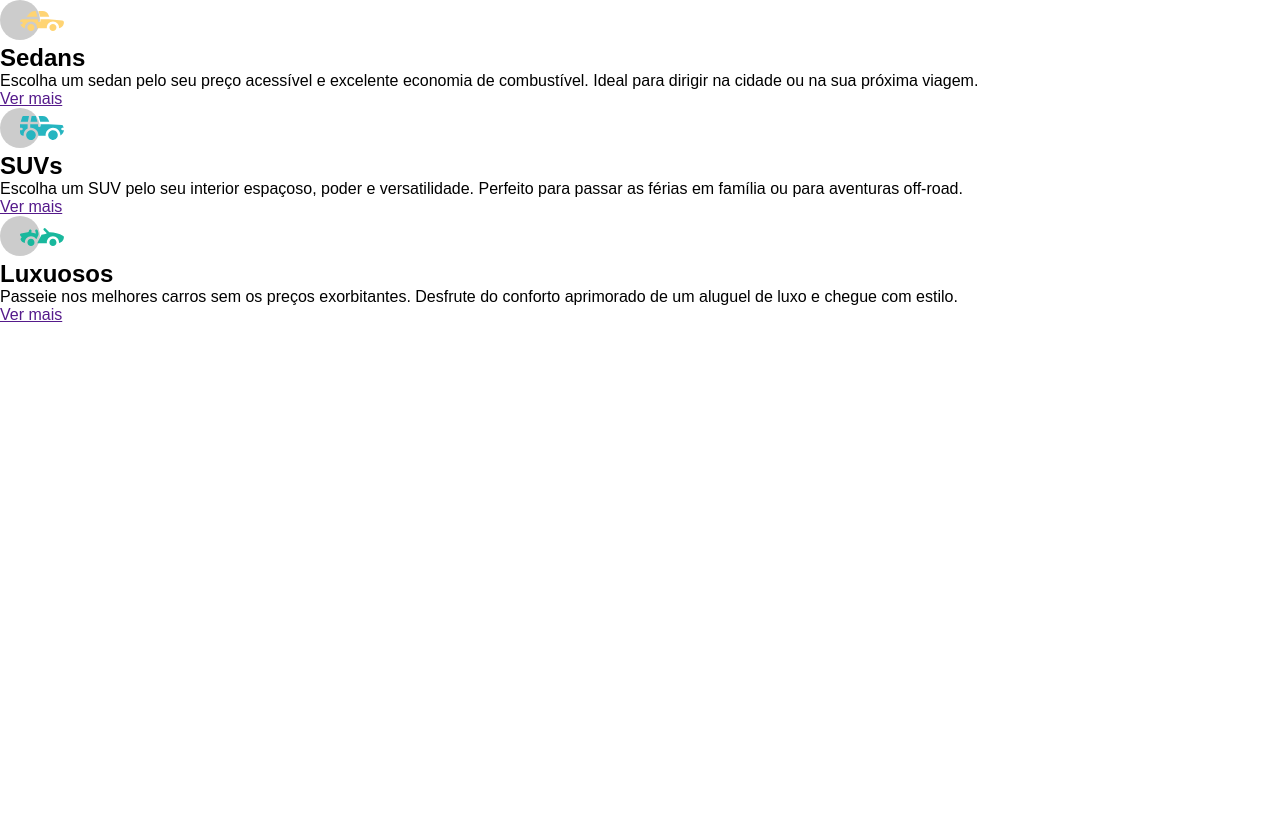
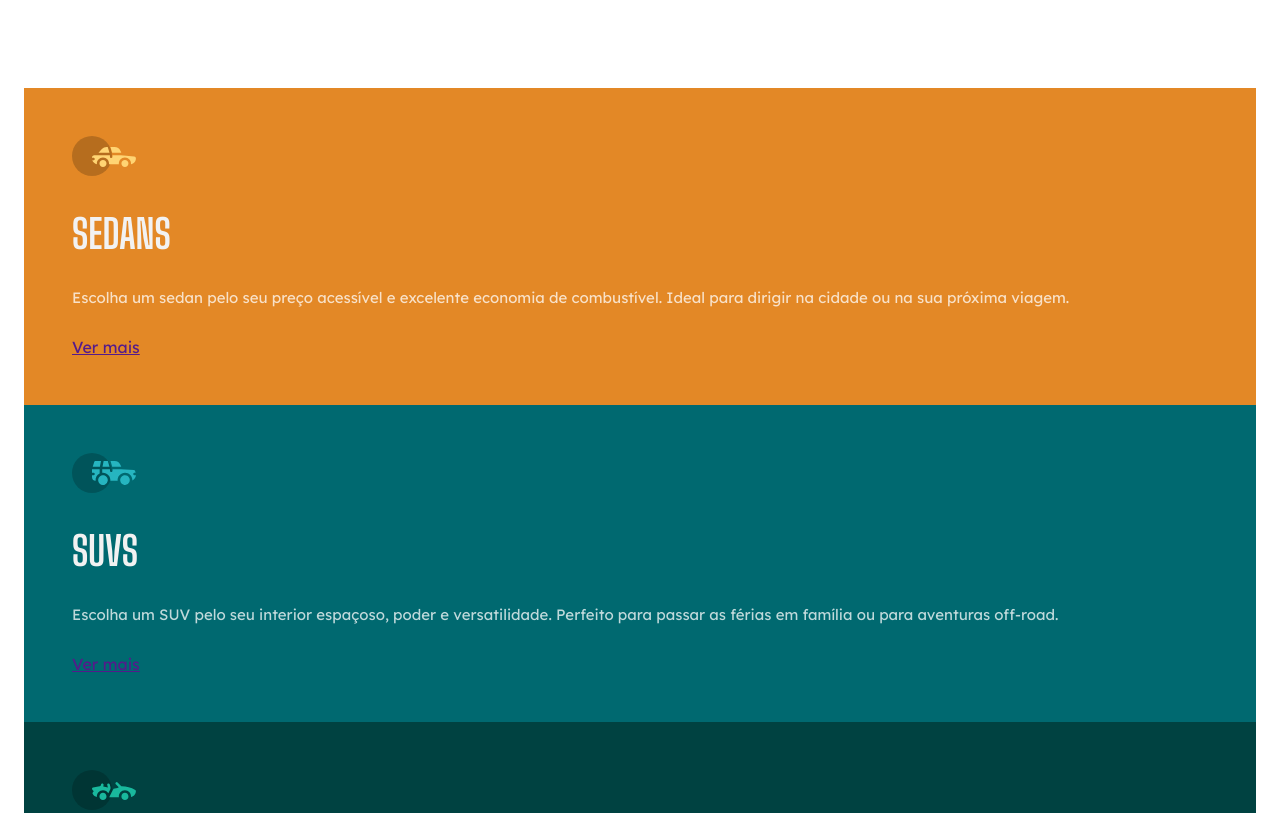
Before and after one commit to llelematos/carros, a plain HTML site: page index.html in a window 1280 px wide. Shown: the top 813 px of the page. Drawn offline with Linux system fonts and the light colour scheme.

Commit message:
desenvolvimento do css

```diff
--- a/index.html
+++ b/index.html
@@ -5,6 +5,9 @@
     <meta charset="UTF-8">
     <meta http-equiv="X-UA-Compatible" content="IE=edge">
     <meta name="viewport" content="width=device-width, initial-scale=1.0">
+    <link rel="preconnect" href="https://fonts.googleapis.com">
+    <link rel="preconnect" href="https://fonts.gstatic.com" crossorigin>
+    <link href="https://fonts.googleapis.com/css2?family=Big+Shoulders+Display:wght@700&family=Lexend+Deca&display=swap" rel="stylesheet">
     <link rel="stylesheet" href="style.css">
     <title>Carros</title>
 </head>
--- a/style.css
+++ b/style.css
@@ -12,14 +12,41 @@
     --transparent-white: rgba(255, 255, 255, 0.75);
 }
 
+body{
+    padding: 5.5rem 1.5rem ;
+}
+
 h2{
     font-family: 'Big Shoulders Display', sans-serif;
+    text-transform: uppercase;
+    font-size: 2.5rem;
+    color: var(--gray);
+    margin-block: 1.875rem;
 }
 
 p{
     font-family: 'Lexend Deca', sans-serif;
+    font-size: 0.9375rem;
+    color: var(--transparent-white);
+    margin-bottom: 1.875rem;
 }
 
 a{
     font-family: 'Lexend Deca', sans-serif;
 }
+
+section{
+    padding: 3rem;
+}
+
+.sedans{
+    background: var(--orange);
+}
+
+.suvs{
+    background: var(--cyan);
+}
+
+.luxuosos{
+    background: var(--dark-cyan);
+}
```
